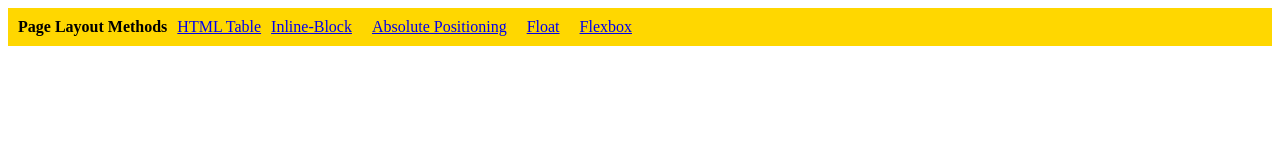
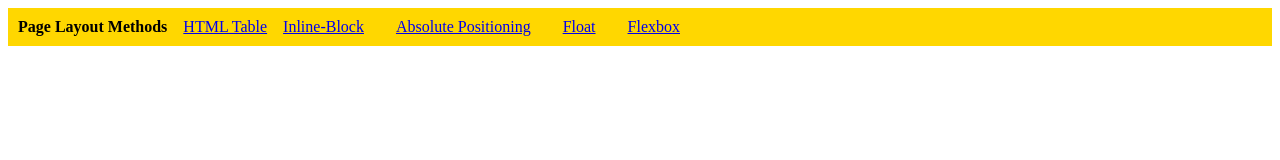
Before and after one commit to brunagirao/web-development-bootcamp, a plain HTML site: page 9.0 Display Flex/index.html in a window 1280 px wide. Drawn offline with Linux system fonts and the light colour scheme.

Commit message:
intro flexbox - update gap

```diff
--- a/9.0 Display Flex/index.html
+++ b/9.0 Display Flex/index.html
@@ -18,9 +18,9 @@
 
     .container {
       display: flex;
-      gap: 10px;
       padding: 10px;
       background-color: gold;
+      gap: 1rem;
     }
 
   </style>
```
